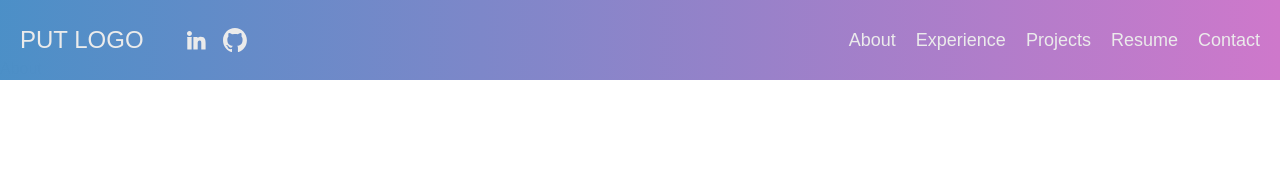
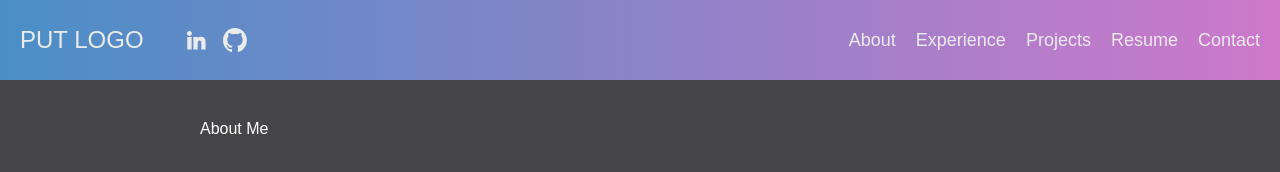
Before and after one commit to dtbutts/personal_website, a plain HTML site: page pages/about.html in a window 1280 px wide. Drawn offline with Linux system fonts and the light colour scheme; a web font is replaced by a local one.

```diff
--- a/global.css
+++ b/global.css
@@ -3,6 +3,9 @@
 @import url("https://fonts.googleapis.com/css2?family=Bitter:ital,wght@0,100..900;1,100..900&family=Bodoni+Moda+SC:ital,opsz,wght@0,6..96,400..900;1,6..96,400..900&family=Cabin:ital,wght@0,400..700;1,400..700&display=swap");
 @import url("https://fonts.googleapis.com/css2?family=Bitter:ital,wght@0,100..900;1,100..900&family=Bodoni+Moda+SC:ital,opsz,wght@0,6..96,400..900;1,6..96,400..900&family=Cabin:ital,wght@0,400..700;1,400..700&family=Noto+Sans+Glagolitic&display=swap");
 
+html {
+    background-color: #252527d9;
+}
 
 :root {
     /* main colors */
@@ -23,12 +26,12 @@
     /* basics */
     --white: #ffffff;
     --black: #000000;
-    --backgroundOne: #252527d9;
+    --backgroundOne: #5e5e62d9;
     --backgroundTwo: #18181a;
 
     /* font sizes */
     --tinyFont: 11px;
-    --smallFont: 15px;
+    --smallFont: 16px;
     --mediumFont: 21px;
     --bigFont: clamp(20px, 8vw, 38px);
     --hugeFont: clamp(40px, 8vw, 70px);
--- a/index.css
+++ b/index.css
@@ -2,18 +2,25 @@
 @import url('/global.css');
 
 body {
-    margin: 0;
     height: 100vh;
-    display: flex;
-    flex-direction: row;
-    align-items: center;
-    background: linear-gradient(to bottom, var(--backgroundOne), var(--backgroundTwo));
     color: #ffffff;
     overflow: hidden;
     padding-left: 200px;
     padding-right: 200px;
-    /* Prevent scrolling */
+    margin: 0;
 }
+
+main {
+    height: calc(100% - 60px);
+    /* Calculate height minus top padding */
+    display: flex;
+    flex-direction: row;
+    /* Change to column for vertical alignment */
+    align-items: center;
+    justify-content: center;
+    /* Optional: Center content vertically */
+}
+
 
 .description-container {
     flex: 2;
@@ -55,7 +62,7 @@ body {
     display: flex;
     align-items: start;
     justify-content: center;
-    font-size: var(--mediumFont);
+    font-size: var(--smallFont);
     font-family: var(--standardFont);
 }
 
--- a/pages/about.css
+++ b/pages/about.css
@@ -1,3 +1,18 @@
 /* Import the header styling into this file */
 @import url('/header/header.css');
 @import url('/global.css');
+
+
+body {
+    height: 100vh;
+    color: #ffffff;
+    overflow: hidden;
+    padding-left: 200px;
+    padding-right: 200px;
+    margin: 0;
+}
+
+main {
+    padding-top: 60px;
+    height: calc(100% - 60px);
+}
--- a/pages/about.html
+++ b/pages/about.html
@@ -9,11 +9,17 @@
 </head>
 <script type=module src=/header/header.js></script>
 
-<!-- Link in header javascript -->
-<custom-header></custom-header>
+<body>
+    <!-- Link in header javascript -->
+    <custom-header></custom-header>
 
-<body>
-    <div class="content">About</div>
+    <main>
+
+        <div class="page-title">About Me</div>
+
+    </main>
+
+
 </body>
 
 </html>
--- a/pages/contact.css
+++ b/pages/contact.css
@@ -1,3 +1,18 @@
 /* Import the header styling into this file */
 @import url('/header/header.css');
 @import url('/global.css');
+
+
+body {
+    height: 100vh;
+    color: #ffffff;
+    overflow: hidden;
+    padding-left: 200px;
+    padding-right: 200px;
+    margin: 0;
+}
+
+main {
+    padding-top: 60px;
+    height: calc(100% - 60px);
+}
--- a/pages/experience.css
+++ b/pages/experience.css
@@ -1,3 +1,18 @@
 /* Import the header styling into this file */
 @import url('/header/header.css');
 @import url('/global.css');
+
+
+body {
+    height: 100vh;
+    color: #ffffff;
+    overflow: hidden;
+    padding-left: 200px;
+    padding-right: 200px;
+    margin: 0;
+}
+
+main {
+    padding-top: 60px;
+    height: calc(100% - 60px);
+}
--- a/pages/projects.css
+++ b/pages/projects.css
@@ -1,3 +1,18 @@
 /* Import the header styling into this file */
 @import url('/header/header.css');
 @import url('/global.css');
+
+
+body {
+    height: 100vh;
+    color: #ffffff;
+    overflow: hidden;
+    padding-left: 200px;
+    padding-right: 200px;
+    margin: 0;
+}
+
+main {
+    padding-top: 60px;
+    height: calc(100% - 60px);
+}
--- a/pages/resume.css
+++ b/pages/resume.css
@@ -1,3 +1,18 @@
 /* Import the header styling into this file */
 @import url('/header/header.css');
 @import url('/global.css');
+
+
+body {
+    height: 100vh;
+    color: #ffffff;
+    overflow: hidden;
+    padding-left: 200px;
+    padding-right: 200px;
+    margin: 0;
+}
+
+main {
+    padding-top: 60px;
+    height: calc(100% - 60px);
+}
```
Also changed, not shown: index.html (+5 -2 lines), pages/contact.html (+8 -4 lines), pages/experience.html (+9 -4 lines), pages/projects.html (+10 -4 lines), pages/resume.html (+10 -4 lines).
